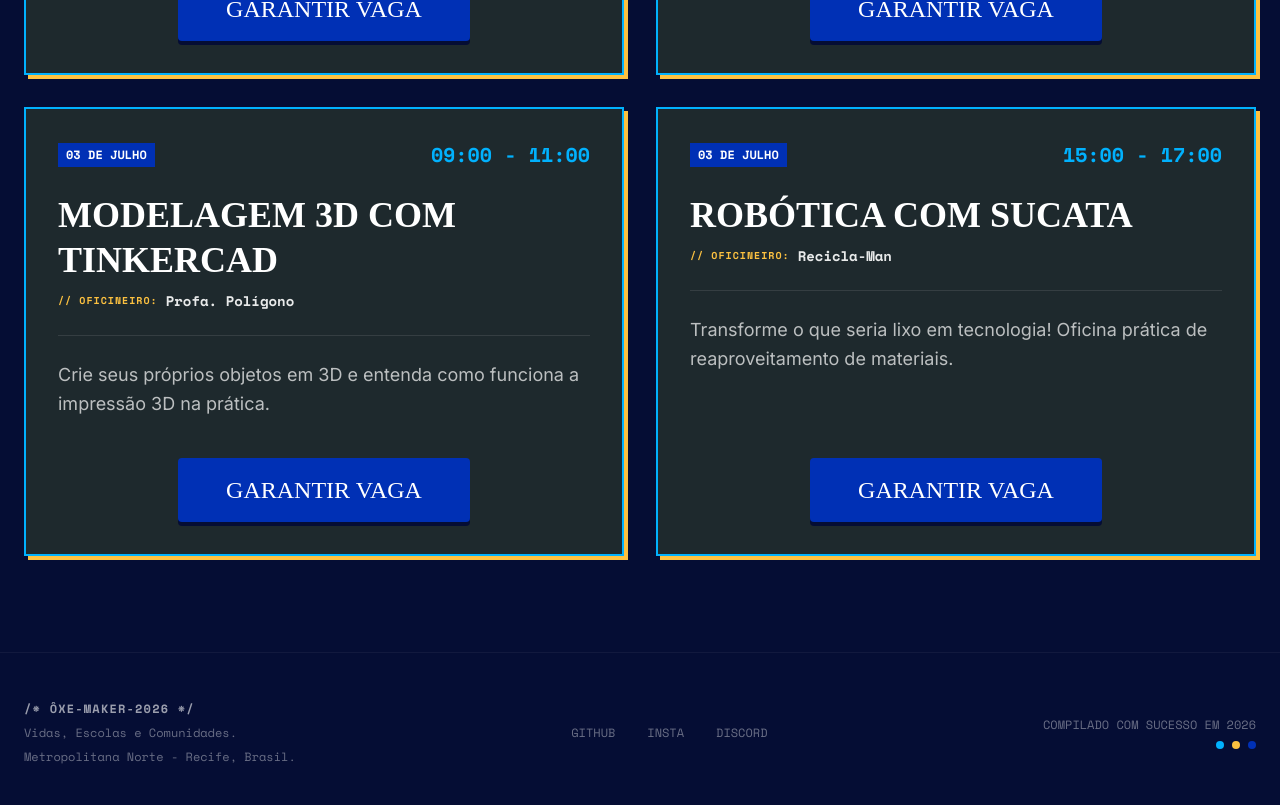
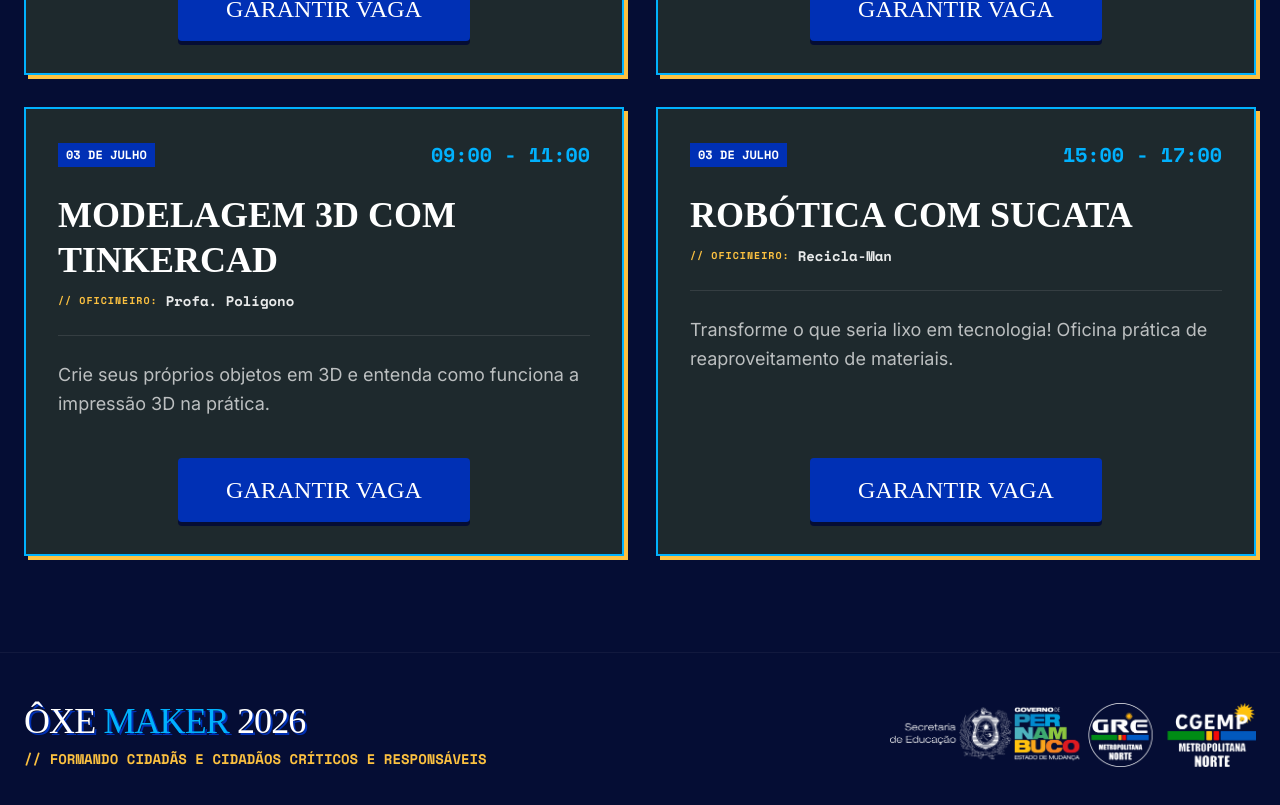
Before and after one commit to DevBF1907/oxeMaker-webSite, a React (Vite) app: page /oficinas in a window 1280 px wide. Shown: the part 647-1452 px from the top of the page. Built offline with nearby package versions, Linux system fonts and the light colour scheme; a web font is replaced by a local one.

Commit message:
feature: atualizando  footer

```diff
--- a/src/react/components/common/Footer.tsx
+++ b/src/react/components/common/Footer.tsx
@@ -6,24 +6,21 @@ const Footer: React.FC = () => {
     <footer className="py-12 px-6 bg-oxe-dark border-t border-white/5 font-mono text-xs">
       <div className="container mx-auto flex flex-col md:flex-row justify-between items-center gap-8 text-white/40">
         <div className="flex flex-col gap-2">
-           <p className="text-white/60 font-bold uppercase tracking-widest">/* ÔXE-MAKER-2026 */</p>
-           <p>Vidas, Escolas e Comunidades.</p>
-           <p>Metropolitana Norte - Recife, Brasil.</p>
+           <h4 className="font-logo text-3xl md:text-4xl text-white uppercase tracking-tight drop-shadow-[2px_2px_0px_#0030B5]">
+             ÔXE <span className="text-oxe-accent">MAKER</span> 2026
+           </h4>
+           <p className="font-mono text-oxe-yellow text-sm uppercase font-bold">
+             // formando cidadãs e cidadãos críticos e responsáveis
+           </p>
         </div>
 
-        <div className="flex gap-8 uppercase">
-          <a href="#" className="hover:text-oxe-accent transition-colors">Github</a>
-          <a href="#" className="hover:text-oxe-accent transition-colors">Insta</a>
-          <a href="#" className="hover:text-oxe-accent transition-colors">Discord</a>
-        </div>
 
-        <div className="text-right flex flex-col gap-2 items-center md:items-end">
-          <p>COMPILADO COM SUCESSO EM 2026</p>
-          <div className="flex gap-2">
-            <span className="w-2 h-2 rounded-full bg-oxe-accent"></span>
-            <span className="w-2 h-2 rounded-full bg-oxe-yellow"></span>
-            <span className="w-2 h-2 rounded-full bg-oxe-primary"></span>
-          </div>
+        <div className="flex items-center">
+          <img
+            src="/img/logos claras.png"
+            alt="Logos"
+            className="h-12 md:h-16 w-auto object-contain"
+          />
         </div>
       </div>
     </footer>
```
Also changed, not shown: src/public/img/logos claras.png (added).
